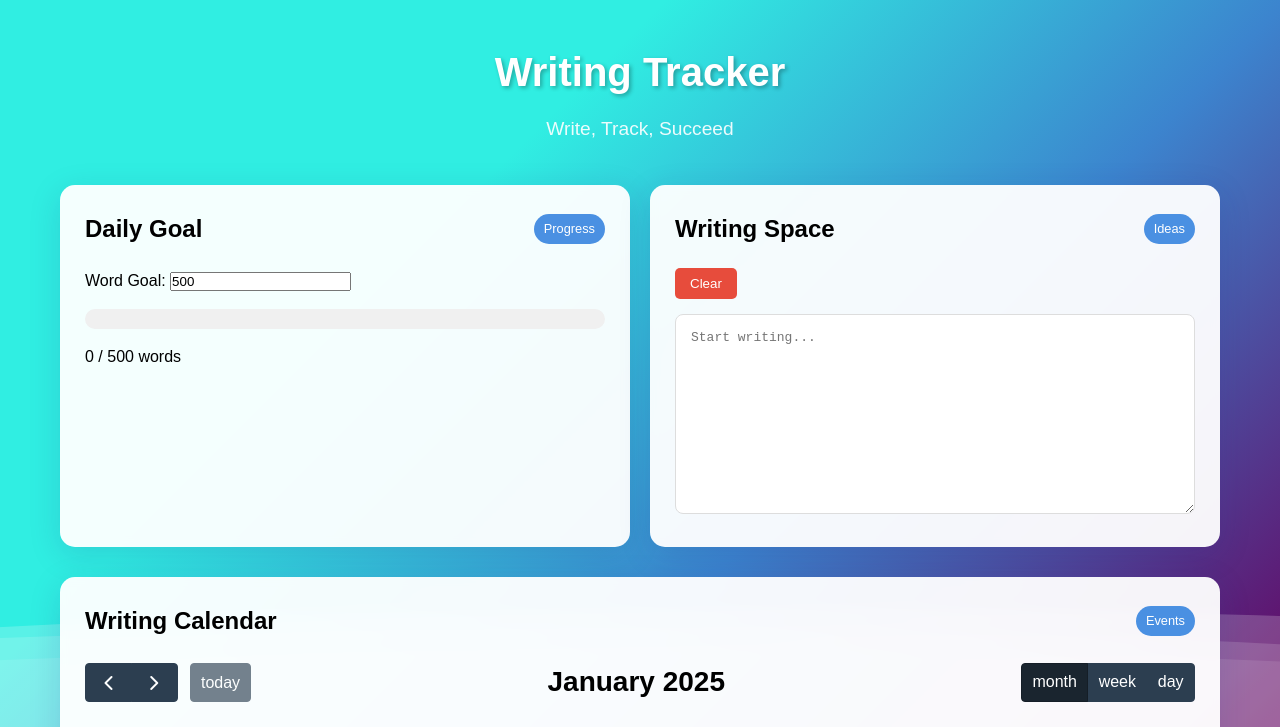
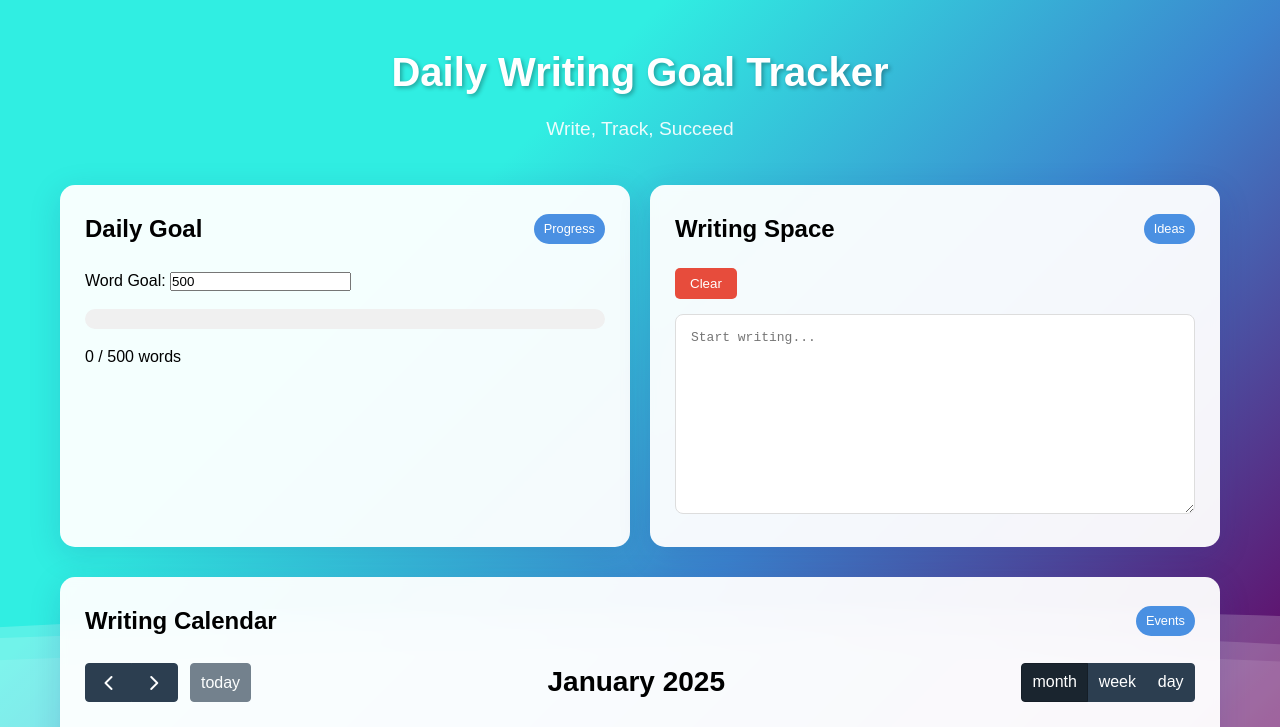
Before and after one commit to NikhilPatil2727/Daily-Writing-Goal-Tracker, a plain HTML site: page index.html in a window 1280 px wide. Shown: the top 727 px of the page. Drawn offline with nearby package versions, Linux system fonts and the light colour scheme.

Commit message:
Final and Fix

```diff
--- a/index.html
+++ b/index.html
@@ -11,7 +11,8 @@
 <body>
     <div class="wrap">
         <header class="anim-fade">
-            <h1>Writing Tracker</h1>
+            <h1> Daily Writing Goal Tracker
+            </h1>
             <p class="tagline">Write, Track, Succeed</p>
         </header>
         <div class="dash">
```
